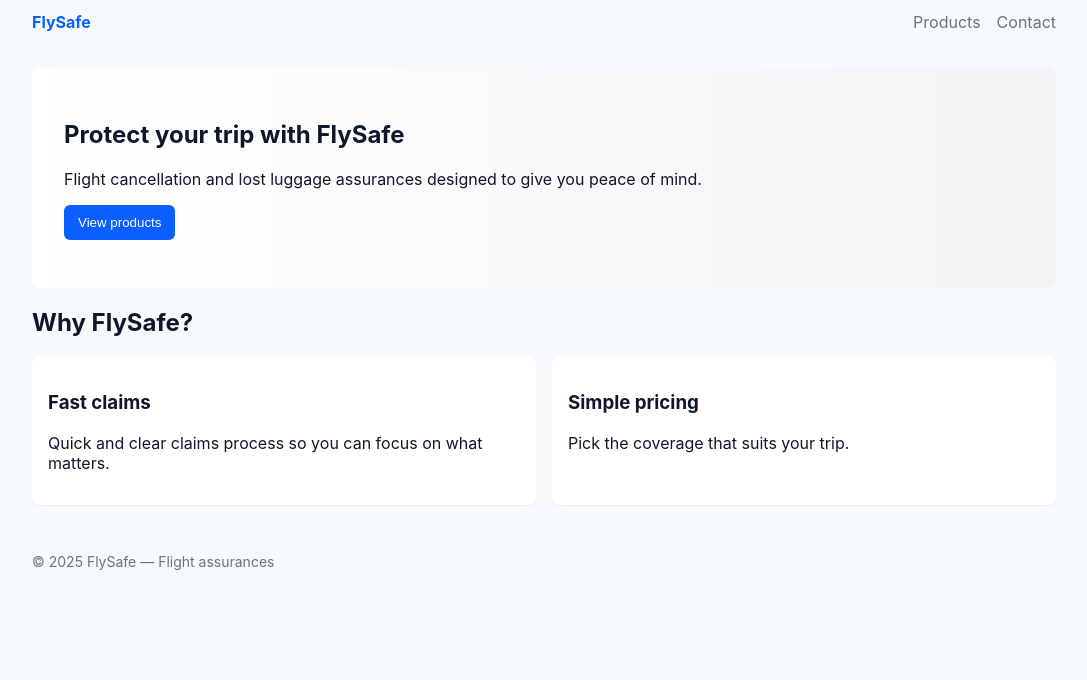
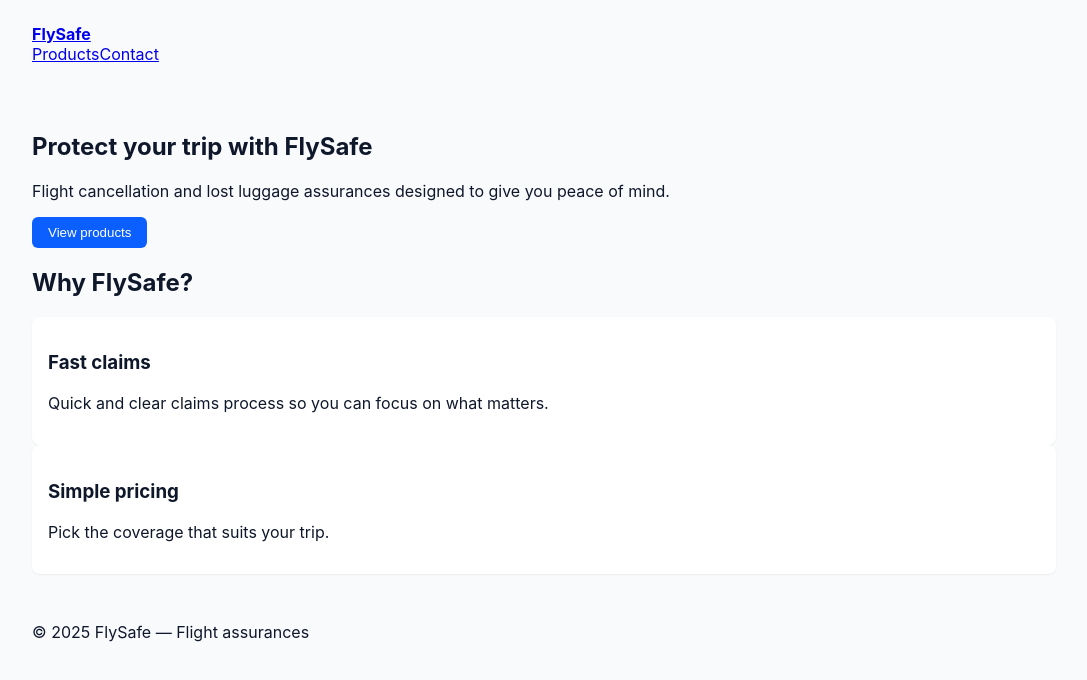
Before and after one commit to xegea/flysafe, a Next.js app: page / in a window 1280 px wide. Shown: the top 680 px of the page, without its empty margins (96-1183 px from the left). Built offline with nearby package versions, Linux system fonts and the light colour scheme.

Commit message:
chore: finish Tailwind setup; avoid @apply in globals, include styles in content

```diff
--- a/styles/globals.css
+++ b/styles/globals.css
@@ -1,22 +1,22 @@
+@tailwind base;
+@tailwind components;
+@tailwind utilities;
+
 :root{
-  --bg:#f7fafc;
-  --card:#ffffff;
   --accent:#0b5fff;
-  --muted:#6b7280;
 }
+
 html,body,#__next{height:100%;}
 body{
-  margin:0;
+  /* Use a light background and dark text similar to Tailwind's slate-50 / slate-900 */
+  background-color: #f8fafc;
+  color: #0f172a;
+  margin: 0;
   font-family: Inter, ui-sans-serif, system-ui, -apple-system, "Segoe UI", Roboto, "Helvetica Neue", Arial;
-  background:var(--bg);
-  color:#0f172a;
 }
-a{color:var(--accent);text-decoration:none}
+
 .container{max-width:1024px;margin:0 auto;padding:24px}
-.header{display:flex;align-items:center;justify-content:space-between;padding:12px 0}
-.nav a{margin-left:16px;color:var(--muted)}
-.hero{background:linear-gradient(90deg,#fff 0%, #f3f4f6 100%);padding:32px;border-radius:8px;margin-bottom:20px}
-.grid{display:grid;grid-template-columns:repeat(auto-fit,minmax(240px,1fr));gap:16px}
-.card{background:var(--card);padding:16px;border-radius:8px;box-shadow:0 1px 2px rgba(2,6,23,0.06)}
-.footer{padding:24px 0;color:var(--muted);font-size:14px}
-.btn{background:var(--accent);color:white;padding:10px 14px;border-radius:6px;border:none;cursor:pointer}
+
+.btn{background:var(--accent);color:#fff;padding:0.5rem 1rem;border-radius:0.375rem;border:none;cursor:pointer}
+
+.card{background:#ffffff;padding:1rem;border-radius:0.5rem;box-shadow:0 1px 2px rgba(2,6,23,0.06)}
```
